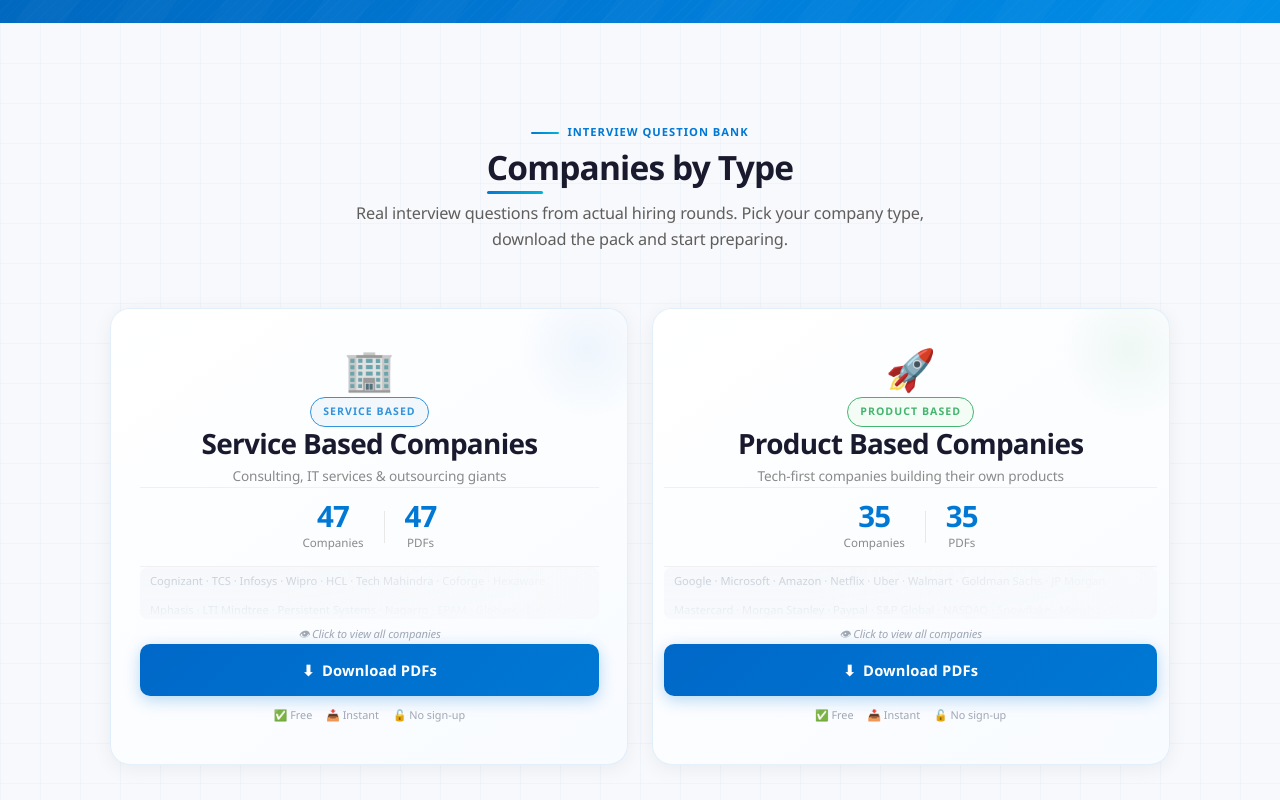
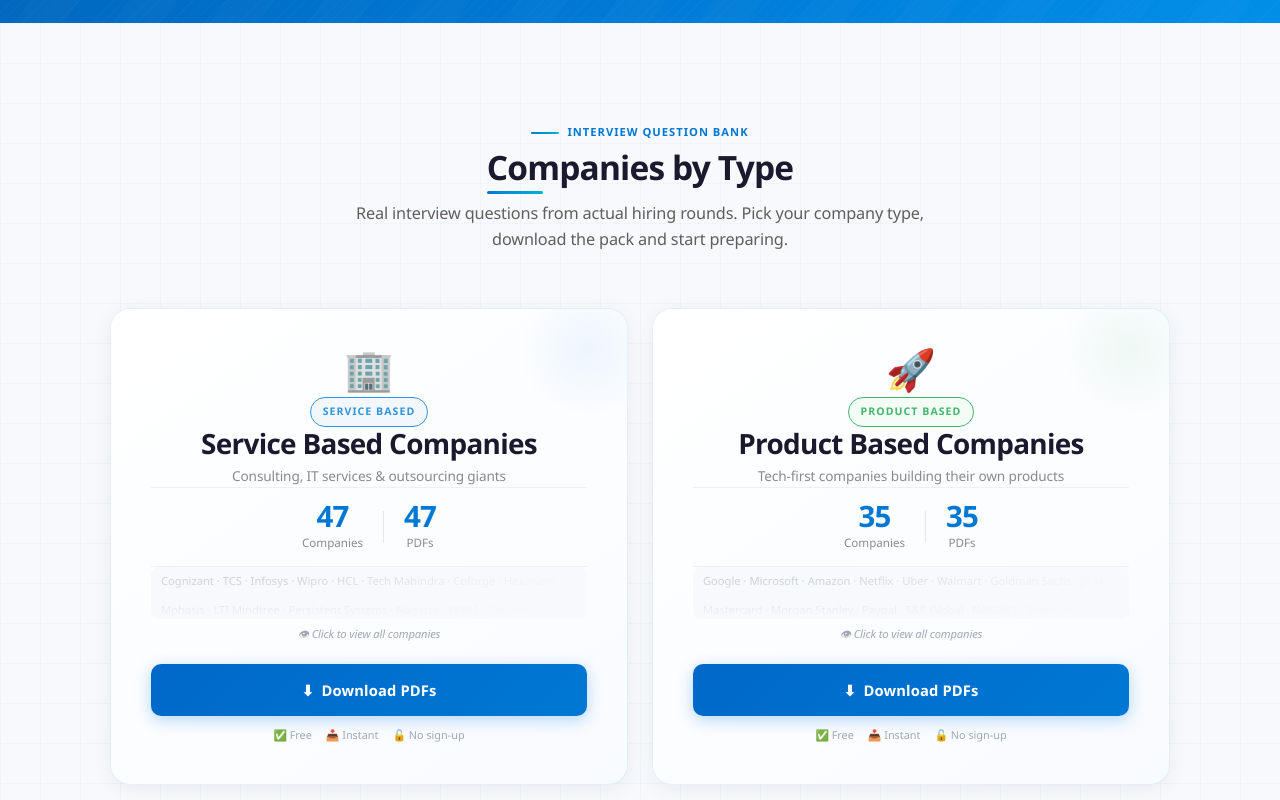
Before and after one commit to asjadbaig-boop/dataprep, a React (Vite) app: page / in a window 1280 px wide. Shown: the part 1420-2220 px from the top of the page. Built offline with nearby package versions, Linux system fonts and the light colour scheme.

Commit message:
fixed company modal buttons

```diff
--- a/src/App.jsx
+++ b/src/App.jsx
@@ -7,7 +7,6 @@ import Hero from './components/Hero';
 import Mission from './components/Mission';
 import StatsStrip from './components/StatsStrip';
 import CompaniesSection from './components/CompaniesSection';
-import CompanyModal from './components/CompanyModal';
 import TechSection from './components/TechSection';
 import TechModal from './components/TechModal';
 import ResumeSection from './components/ResumeSection';
@@ -17,7 +16,6 @@ import Testimonials from './components/Testimonials';
 import Footer from './components/Footer';
 
 export default function App() {
-  const [companyModalType, setCompanyModalType] = useState(null);
   const [techModalKey, setTechModalKey] = useState(null);
 
   // Back-to-top button visibility
@@ -59,7 +57,7 @@ export default function App() {
       <Hero />
       <Mission />
       <StatsStrip />
-      <CompaniesSection onOpenModal={setCompanyModalType} />
+      <CompaniesSection />
       <TechSection onOpenModal={setTechModalKey} />
       <ResumeSection />
       <HowItWorks />
@@ -74,9 +72,6 @@ export default function App() {
         </svg>
       </button>
 
-      {companyModalType && (
-        <CompanyModal type={companyModalType} onClose={() => setCompanyModalType(null)} />
-      )}
       {techModalKey && (
         <TechModal techKey={techModalKey} onClose={() => setTechModalKey(null)} />
       )}
--- a/src/components/CompaniesSection.jsx
+++ b/src/components/CompaniesSection.jsx
@@ -1,8 +1,9 @@
-import { useEffect, useRef } from 'react';
+import { useState, useEffect, useRef } from 'react';
 import { useScrollReveal } from '../hooks/useScrollReveal';
 import { CAT_DATA } from '../data/companies';
 import { ParallaxParticles } from './ParallaxEffects';
 import { useTilt } from '../hooks/useTilt';
+import CompanyModal from './CompanyModal';
 
 function catCountUp(el, target) {
   let val = 0;
@@ -38,7 +39,8 @@ function CatBlock({ type, data, onOpen }) {
 
   return (
     <div className={`cat-block ${type} ${direction}`} ref={blockRef}>
-      <div className="tilt-card" ref={tiltRef}>
+      {/* tilt-card wraps decorative content only — button is outside */}
+      <div className="tilt-card" ref={tiltRef} style={{ width: '100%' }}>
         <div className="cat-top-row">
           <span className="cat-icon">{data.icon}</span>
           <span className={`cat-pill ${type}`}>{type === 'service' ? 'Service Based' : 'Product Based'}</span>
@@ -65,8 +67,30 @@ function CatBlock({ type, data, onOpen }) {
           </div>
           <p className="cat-preview-hint">👁 Click to view all companies</p>
         </div>
-      <div>
-        <button className="cat-dl-btn" onClick={() => onOpen(type)}>
+      </div>
+
+      {/* Button lives OUTSIDE tilt-card so no 3D wrapper interferes */}
+      <div style={{ width: '100%' }}>
+        <button
+          type="button"
+          className="cat-dl-btn"
+          onPointerDown={(e) => {
+            e.stopPropagation();
+            console.log(`${type} button clicked`);
+            onOpen(type);
+          }}
+          onClick={(e) => {
+            e.stopPropagation();
+            onOpen(type);
+          }}
+          style={{
+            isolation: 'isolate',
+            touchAction: 'manipulation',
+            position: 'relative',
+            zIndex: 9999,
+            pointerEvents: 'all',
+          }}
+        >
           <span className="cat-dl-arrow">⬇</span>&ensp;Download PDFs
         </button>
         <div className="cat-reassure">
@@ -76,12 +100,21 @@ function CatBlock({ type, data, onOpen }) {
         </div>
       </div>
     </div>
-    </div>
   );
 }
 
-export default function CompaniesSection({ onOpenModal }) {
+export default function CompaniesSection() {
   const hdrRef = useScrollReveal();
+  const [modalType, setModalType] = useState(null);
+
+  const openModal = (type) => {
+    console.log('openModal called with:', type);
+    setModalType(type);
+  };
+
+  const closeModal = () => {
+    setModalType(null);
+  };
 
   return (
     <section className="companies-section" id="companies">
@@ -93,10 +126,13 @@ export default function CompaniesSection({ onOpenModal }) {
           <p className="sec-sub">Real interview questions from actual hiring rounds. Pick your company type, download the pack and start preparing.</p>
         </div>
         <div className="cat-grid">
-          <CatBlock type="service" data={CAT_DATA.service} onOpen={onOpenModal} />
-          <CatBlock type="product" data={CAT_DATA.product} onOpen={onOpenModal} />
+          <CatBlock type="service" data={CAT_DATA.service} onOpen={openModal} />
+          <CatBlock type="product" data={CAT_DATA.product} onOpen={openModal} />
         </div>
       </div>
+      {modalType && (
+        <CompanyModal type={modalType} onClose={closeModal} />
+      )}
     </section>
   );
 }
--- a/src/hooks/useTilt.js
+++ b/src/hooks/useTilt.js
@@ -8,6 +8,8 @@ export function useTilt(strength = 8) {
 
     const el = ref.current
     if (!el) return
+
+    el.style.pointerEvents = 'auto'
 
     const handleMove = (e) => {
       const rect = el.getBoundingClientRect()
--- a/src/styles/companies.css
+++ b/src/styles/companies.css
@@ -18,6 +18,8 @@
   display: flex;
   flex-direction: column;
   align-items: center;
+  position: relative;
+  z-index: 1;
 }
 .companies-hdr {
   text-align: center;
@@ -165,6 +167,8 @@
   cursor: pointer; text-align: center;
   position: relative; overflow: hidden; font-family: inherit;
   letter-spacing: 0.01em; min-height: 44px;
+  z-index: 2;
+  pointer-events: all;
   box-shadow: 0 4px 16px rgba(0,120,212,0.28);
   -webkit-tap-highlight-color: transparent;
   transition: background-position 0.4s ease,
@@ -177,6 +181,7 @@
   width: 100%; height: 100%;
   background: linear-gradient(90deg, transparent, rgba(255,255,255,0.2), transparent);
   transition: left 0.45s ease;
+  pointer-events: none;
 }
 .cat-dl-arrow { display: inline-block; transition: transform 0.25s var(--ease-spring); }
 .cat-dl-btn:hover {
--- a/src/styles/parallax.css
+++ b/src/styles/parallax.css
@@ -29,7 +29,7 @@
 .parallax-orbs-container {
   position: absolute;
   inset: 0;
-  pointer-events: none;
+  pointer-events: none !important;
   overflow: hidden;
   z-index: 0;
 }
@@ -80,7 +80,7 @@
 .parallax-particles-container {
   position: absolute;
   inset: 0;
-  pointer-events: none;
+  pointer-events: none !important;
   overflow: hidden;
   z-index: 0;
 }
```
Lines whose indentation alone changed are shown as unchanged.
